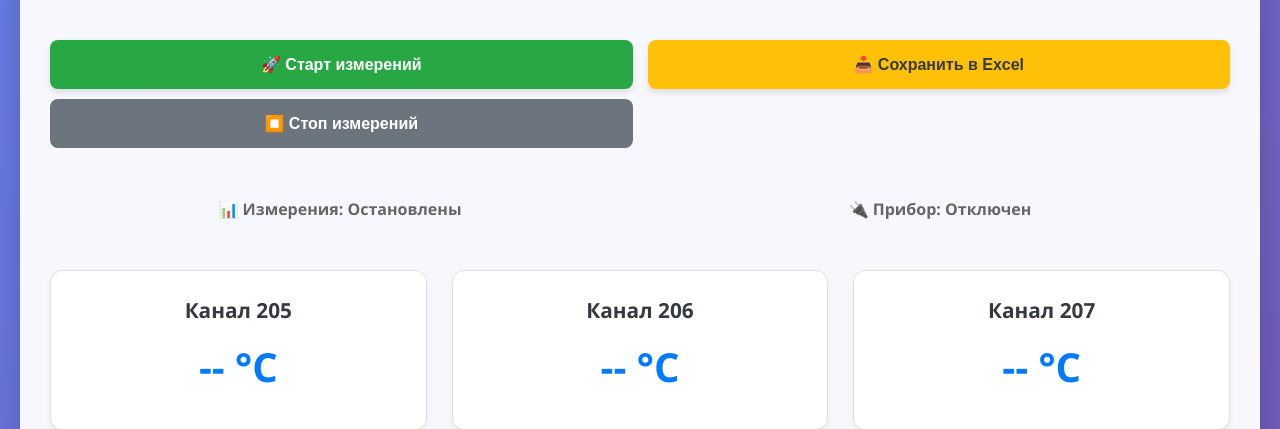
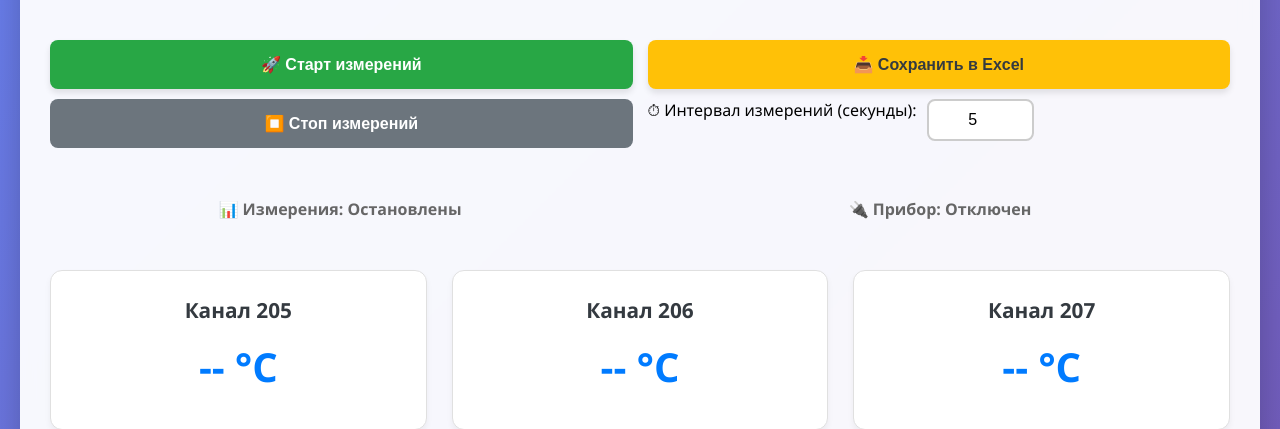
Before and after one commit to galkinyaroslav/RTD_tester, a Python web app: template templates/index.html in a window 1280 px wide. Shown: the part 164-593 px from the top of the page. Run offline with Jinja, Linux system fonts and the light colour scheme; the template is opened without the code that fills it, so the values that code supplies are empty.

Commit message:
add timer seconds

```diff
--- a/static/css/styles.css
+++ b/static/css/styles.css
@@ -56,6 +56,12 @@ body {
     gap: 10px;
 }
 
+.timer {
+    display: flex;
+    flex-direction: row;
+    gap: 10px;
+}
+
 button {
     padding: 15px 25px;
     border: none;
@@ -102,6 +108,21 @@ button:disabled {
     transform: none;
     box-shadow: none;
 }
+
+.timer-input {
+    padding: 10px 15px;
+    font-size: 16px;
+    border: 2px solid #ccc;
+    border-radius: 8px;
+    text-align: center;
+    transition: border-color 0.3s ease;
+}
+
+.timer-input:focus {
+    border-color: var(--primary-color);
+    outline: none;
+}
+
 
 .status-panel {
     display: grid;
--- a/templates/index.html
+++ b/templates/index.html
@@ -30,6 +30,10 @@
 <!--            </div>-->
             <div class="control-group">
                 <button id="btnDownload" class="btn-download">📥 Сохранить в Excel</button>
+                <div class="timer">
+                    <label for="timerInput">⏱ Интервал измерений (секунды):</label>
+                    <input type="number" id="timerInput" value="5" min="1" max="3600" step="1" class="timer-input">
+                </div>
             </div>
         </div>
 
```
